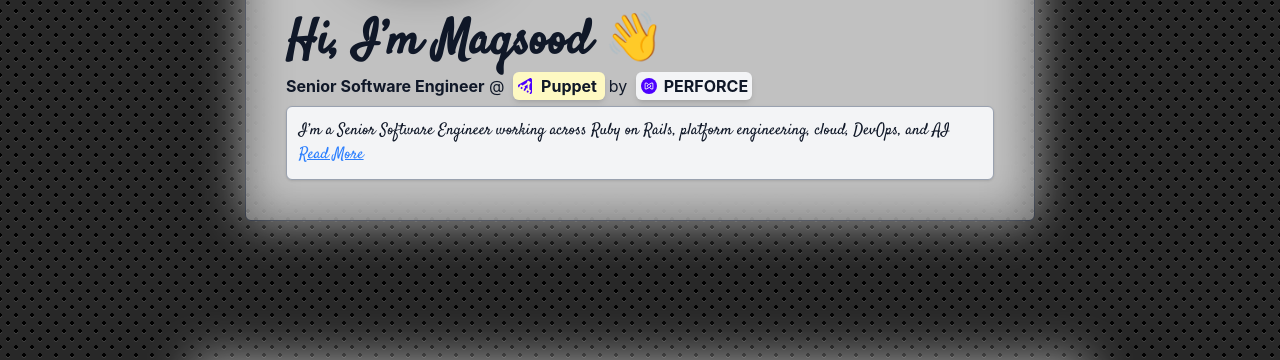
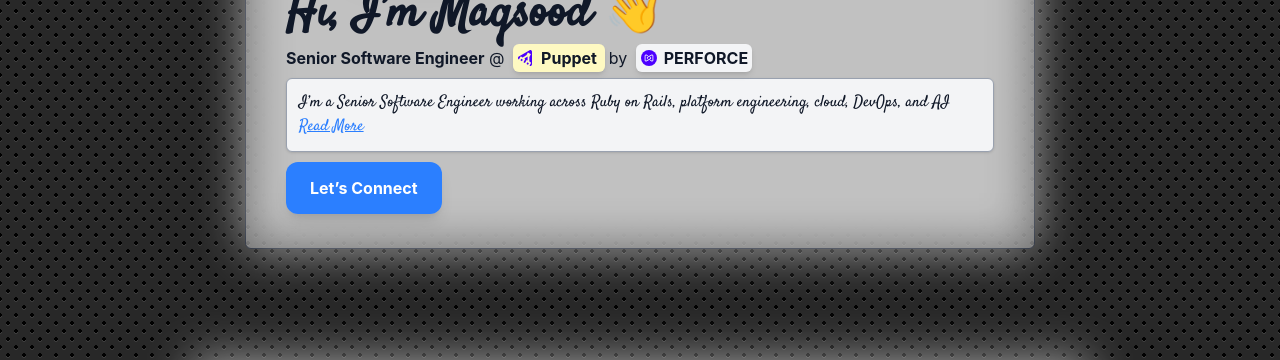
Before and after one commit to imaqsood/imaqsood.github.io, a website: page index.html in a window 1280 px wide. Shown: the part 437-797 px from the top of the page. Drawn offline with nearby package versions, Linux system fonts and the light colour scheme; a web font is replaced by a local one.

Commit message:
Added Hire me button

```diff
--- a/index.html
+++ b/index.html
@@ -93,6 +93,13 @@
           <a class="font-bold bg-yellow-100 rounded-md shadow-md pl-6 bg-no-repeat bg-[5px_center] p-1 leading-0  bg-python bg-size-[auto_16px]">Python</a>
           <a class="font-bold bg-blue-100 rounded-md shadow-md pl-10.5 bg-no-repeat bg-[5px_center] p-1 leading-0  bg-devops bg-size-[auto_16px]">DevOps</a>
         </p> -->
+
+        <!-- Hire me -->
+        <div class="mt-4">
+          <a href="https://forms.gle/YxHrX8SYKTwPUdQq9" class="font-bold bg-blue-500 rounded-xl shadow-lg px-6 py-4 text-white leading-0">
+            Let’s Connect
+          </a>
+        </div>
       </div>
     </div>
     <!-- <div class="rounded-md p-2 md:p-5 glass space-y-4">
```
Also changed, not shown: css/output.css.
